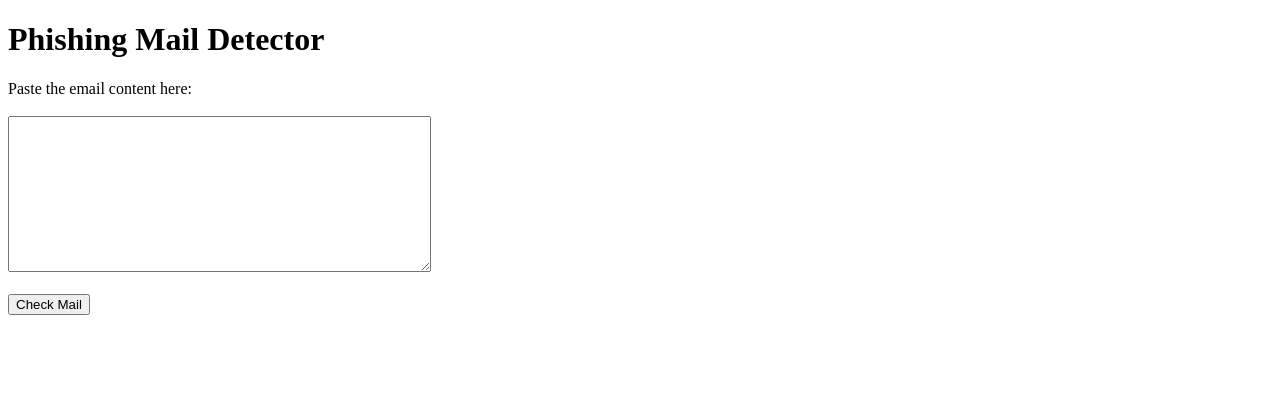
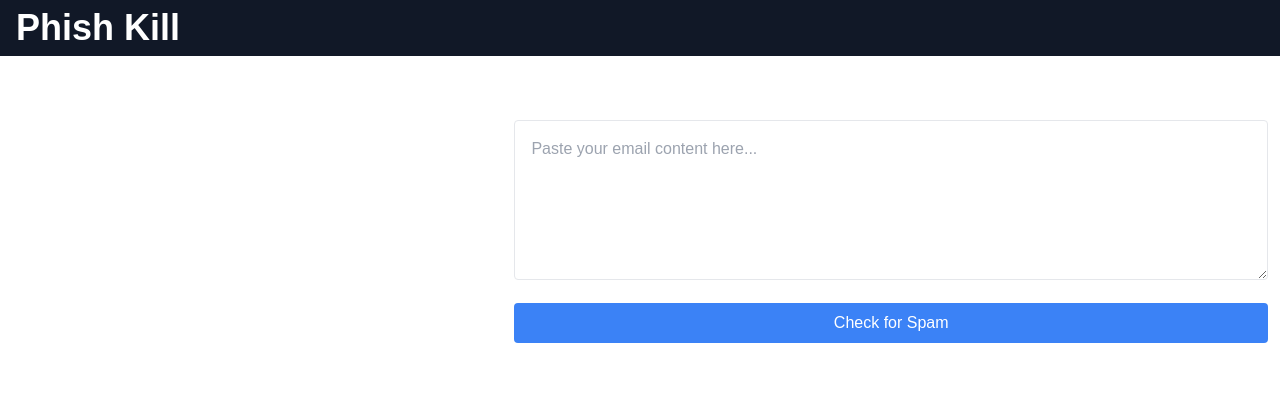
Before and after one commit to sandeepsalwan1/PhishKill, a Flask app: page / in a window 1280 px wide. Shown: the top 406 px of the page. Run offline with Flask 3, Linux system fonts and the light colour scheme.

Commit message:
new index html

```diff
--- a/EmailPhishingScript/templates/index.html
+++ b/EmailPhishingScript/templates/index.html
@@ -1,16 +1,119 @@
 <!DOCTYPE html>
 <html lang="en">
-<head>
-    <meta charset="UTF-8">
-    <meta name="viewport" content="width=device-width, initial-scale=1.0">
-    <title>Phishing Mail Detector</title>
-</head>
-<body>
-    <h1>Phishing Mail Detector</h1>
-    <form action="/check_mail" method="post">
-        <label for="mail">Paste the email content here:</label><br><br>
-        <textarea id="mail" name="mail" rows="10" cols="50"></textarea><br><br>
-        <input type="submit" value="Check Mail">
-    </form>
-</body>
+  <head>
+    <meta charset="UTF-8" />
+    <meta name="viewport" content="width=device-width, initial-scale=1.0" />
+    <title>Phish Kill</title>
+    <link
+      href="https://cdn.jsdelivr.net/npm/tailwindcss@2.2.19/dist/tailwind.min.css"
+      rel="stylesheet"
+    />
+  </head>
+  <body
+    class="leading-normal tracking-normal text-white gradient"
+    style="font-family: 'Source Sans Pro', sans-serif;"
+  >
+    <!--Nav-->
+    <nav id="header" class="fixed w-full z-30 top-0 text-white bg-gray-900">
+      <div
+        class="w-full container mx-auto flex flex-wrap items-center justify-between mt-0 py-2"
+      >
+        <div class="pl-4 flex items-center">
+          <a
+            class="text-white no-underline hover:no-underline font-bold text-2xl lg:text-4xl"
+            href="#"
+          >
+            Phish Kill
+          </a>
+        </div>
+      </div>
+    </nav>
+
+    <!--Hero-->
+    <div class="pt-24">
+      <div
+        class="container px-3 mx-auto flex flex-wrap flex-col md:flex-row items-center"
+      >
+        <!--Left Col-->
+        <div
+          class="flex flex-col w-full md:w-2/5 justify-center items-start text-center md:text-left"
+        >
+          <h1 class="my-4 text-5xl font-bold leading-tight">
+            Check Your Emails for Spam
+          </h1>
+          <p class="leading-normal text-2xl mb-8">
+            Paste your email content below and we'll check it for spam
+            indicators.
+          </p>
+        </div>
+        <!--Right Col-->
+        <div class="w-full md:w-3/5 py-6 text-center">
+          <textarea
+            id="emailContent"
+            class="w-full p-4 border rounded mb-4 h-40"
+            placeholder="Paste your email content here..."
+          ></textarea>
+          <button
+            id="checkSpam"
+            class="w-full bg-blue-500 text-white py-2 px-4 rounded hover:bg-blue-700"
+          >
+            Check for Spam
+          </button>
+        </div>
+      </div>
+    </div>
+
+    <!--Spam Check Results-->
+    <div class="container mx-auto px-3 pt-10">
+      <div id="summary" class="p-4 bg-blue-100 rounded hidden">
+        <h2 class="text-xl font-semibold text-gray-900">Summary</h2>
+        <p id="risk" class="mt-2 text-gray-800"></p>
+      </div>
+      <div id="details" class="mt-4 p-4 bg-yellow-100 rounded hidden">
+        <h2 class="text-xl font-semibold text-gray-900">Details</h2>
+        <ul id="indicators" class="list-disc list-inside text-gray-800"></ul>
+      </div>
+    </div>
+
+    <script>
+      document
+        .getElementById("checkSpam")
+        .addEventListener("click", function () {
+          const emailContent = document.getElementById("emailContent").value;
+          if (emailContent.trim() === "") {
+            alert("Please paste some email content first.");
+            return;
+          }
+
+          classifyEmail(emailContent);
+        });
+
+      function classifyEmail(emailText) {
+        fetch("http://localhost:5000/classify", {
+          method: "POST",
+          headers: { "Content-Type": "application/json" },
+          body: JSON.stringify({ text: emailText })
+        })
+          .then((response) => response.json())
+          .then((data) => {
+            displayResults(data.risk, data.indicators);
+          })
+          .catch((error) => console.error("Error:", error));
+      }
+
+      function displayResults(risk, indicators) {
+        document.getElementById("risk").textContent = `Risk: ${risk}%`;
+        document.getElementById("summary").classList.remove("hidden");
+
+        const indicatorsList = document.getElementById("indicators");
+        indicatorsList.innerHTML = "";
+        indicators.forEach((indicator, index) => {
+          const li = document.createElement("li");
+          li.textContent = `${index + 1}. ${indicator}`;
+          indicatorsList.appendChild(li);
+        });
+        document.getElementById("details").classList.remove("hidden");
+      }
+    </script>
+  </body>
 </html>
```
